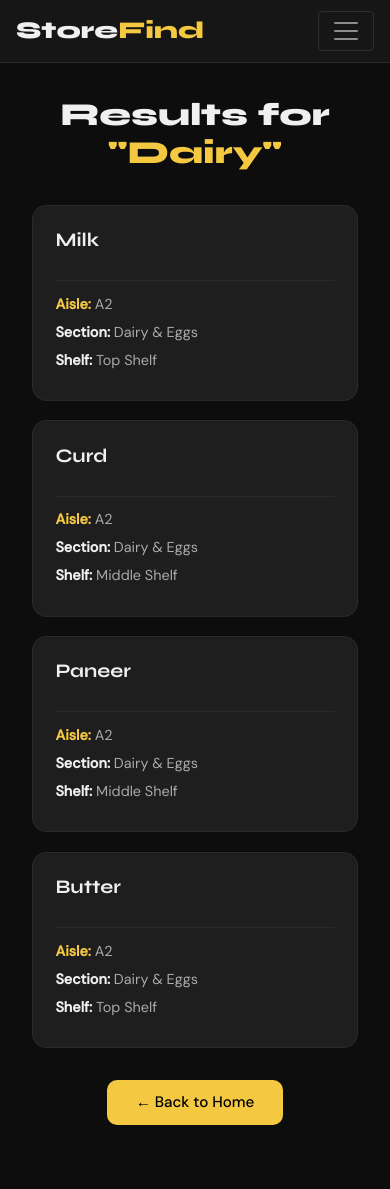
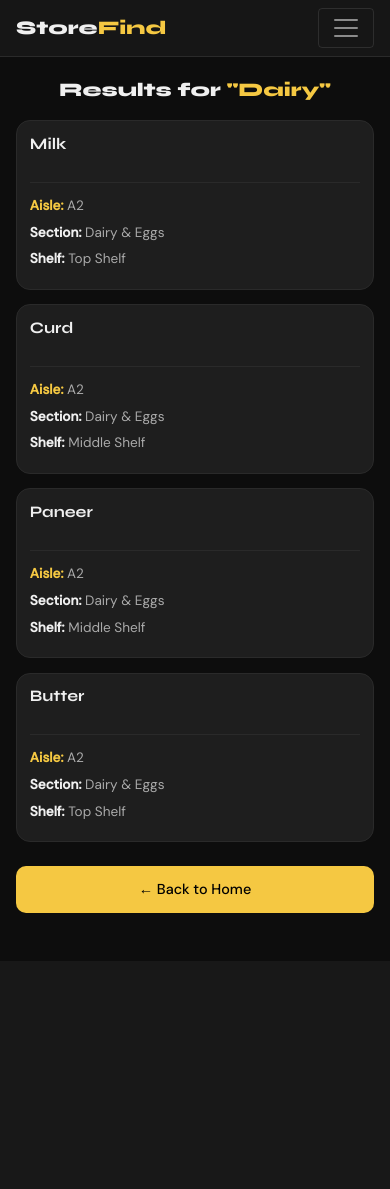
Before and after one commit to arjunsurapaneni-stack/storefind, a Flask app: page /search?q=Dairy in a window 390 px wide. After the commit the page ends 913 px from the top, so only its background shows below. Run offline with Flask 3, Linux system fonts and the light colour scheme; data comes from the database, SQL or seed files in the repository; some libraries are stand-ins or nearby versions.

Commit message:
developed for mobile layout

```diff
--- a/static/results.css
+++ b/static/results.css
@@ -135,3 +135,72 @@ body {
     color: #000;
     text-decoration: none;
 }
+
+/* ── MOBILE RESPONSIVE ── */
+@media (max-width: 768px) {
+
+    /* MAIN BACKGROUND */
+    .Home_BackGround {
+        padding: 70px 1rem 2rem;
+    }
+
+    /* RESULTS HEADER */
+    .results-header {
+        font-size: 1.4rem;
+        margin-bottom: 1.2rem;
+        margin-top: 0.5rem;
+    }
+
+    /* CARDS GRID — single column on mobile */
+    .results_container {
+        grid-template-columns: 1fr;
+        gap: 0.9rem;
+        max-width: 100%;
+        margin: 0 0 1.5rem;
+    }
+
+    /* SINGLE CARD */
+    .results_section {
+        padding: 1rem;
+    }
+
+    .results_section h3 {
+        font-size: 1rem;
+    }
+
+    .results_section p {
+        font-size: 0.85rem;
+    }
+
+    /* BACK BUTTON */
+    .back-btn {
+        width: 100%;
+        text-align: center;
+        padding: 0.8rem;
+        font-size: 0.9rem;
+    }
+
+    /* NO RESULTS */
+    .no-results {
+        font-size: 0.95rem;
+        margin-top: 2rem;
+        padding: 0 1rem;
+    }
+
+    /* NAVBAR */
+    .logo {
+        font-size: 1.2rem;
+    }
+}
+
+/* ── VERY SMALL PHONES ── */
+@media (max-width: 400px) {
+
+    .results-header {
+        font-size: 1.2rem;
+    }
+
+    .results_section {
+        padding: 0.8rem;
+    }
+}
```
Also changed, not shown: static/admincss.css (+122 -0 lines), static/style.css (+80 -0 lines).
